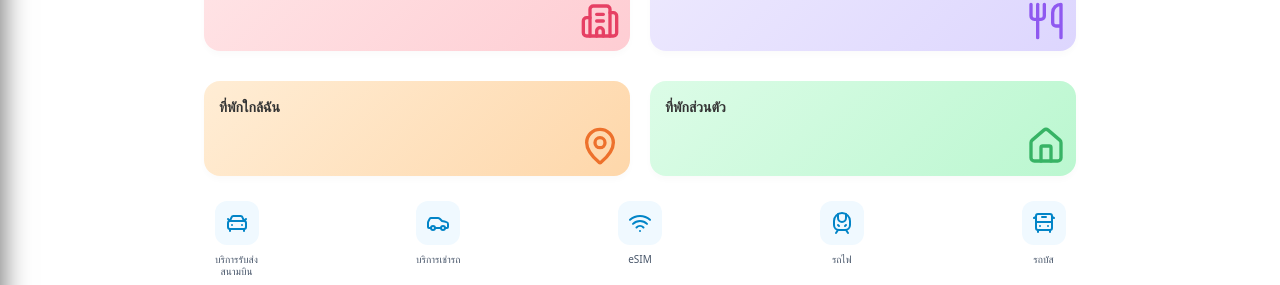
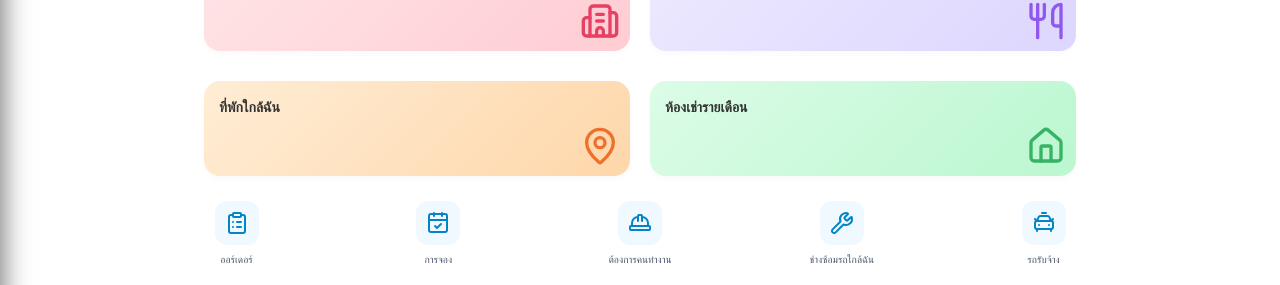
Before and after one commit to 1worldonecredit/kinnon_frontend, a React (Vite) app: page /dashboard in a window 1280 px wide. Shown: the part 160-445 px from the top of the page. Built offline with nearby package versions, Linux system fonts and the light colour scheme; no server answers.

Commit message:
Dashboard;

```diff
--- a/src/App.jsx
+++ b/src/App.jsx
@@ -11,6 +11,7 @@ import Shop from './pages/Shop';
 import Media from './pages/Media';
 import Restaurants from './pages/Restaurants';
 import NearbyHotels from './pages/NearbyHotels';
+import MonthlyRentals from './pages/MonthlyRentals';
 
 function App() {
   return (
@@ -31,6 +32,7 @@ function App() {
              <Route path="/media" element={<Media />} />
              <Route path="/restaurants" element={<Restaurants />} />
             <Route path="/nearby-hotels" element={<NearbyHotels />} />
+            <Route path="/monthly-rentals" element={<MonthlyRentals />} />
           </Routes>
         </div>
       </div>
--- a/src/pages/Dashboard.jsx
+++ b/src/pages/Dashboard.jsx
@@ -3,9 +3,9 @@ import { useNavigate } from 'react-router-dom';
 import BottomNavbar from '../components/BottomNavbar';
 import TopNavbar from '../components/TopNavbar';
 import {
-  Building2, Plane, Tent, Home, Car, CarFront,
-  Wifi, TrainFront, BusFront, Gift, Clock,
-  Ticket, Percent, Utensils, MapPin
+  Building2, Plane, Tent, Home,
+   Gift, Clock,
+  Ticket, Percent, Utensils, MapPin ,ClipboardList, CalendarCheck, HardHat, Wrench, CarTaxiFront
 } from 'lucide-react';
 
 const API_URL = import.meta.env.VITE_API_URL || 'https://apibooking.smartsoft.agency';
@@ -27,15 +27,15 @@ const Dashboard = () => {
     { title: 'ที่พักทั้งหมด', icon: <Building2 size={40} color="#e11d48" />, bg: 'linear-gradient(135deg, #ffe4e6 0%, #fecdd3 100%)', action: 'hotels' },
     { title: 'ร้านอาหารใกล้ฉัน', icon: <Utensils size={40} color="#7c3aed" />, bg: 'linear-gradient(135deg, #ede9fe 0%, #ddd6fe 100%)', action: 'restaurants' },
     { title: 'ที่พักใกล้ฉัน', icon: <MapPin size={40} color="#ea580c" />, bg: 'linear-gradient(135deg, #ffedd5 0%, #fed7aa 100%)', action: 'nearby_hotels' },
-    { title: 'ที่พักส่วนตัว', icon: <Home size={40} color="#16a34a" />, bg: 'linear-gradient(135deg, #dcfce7 0%, #bbf7d0 100%)', action: 'private_homes' },
+   { title: 'ห้องเช่ารายเดือน', icon: <Home size={40} color="#16a34a" />, bg: 'linear-gradient(135deg, #dcfce7 0%, #bbf7d0 100%)', action: 'monthly_rentals' },
   ];
 
   const subServices = [
-    { title: 'บริการรับส่ง\nสนามบิน', icon: <CarFront size={24} color="#0284c7" /> },
-    { title: 'บริการเช่ารถ', icon: <Car size={24} color="#0284c7" /> },
-    { title: 'eSIM', icon: <Wifi size={24} color="#0284c7" /> },
-    { title: 'รถไฟ', icon: <TrainFront size={24} color="#0284c7" /> },
-    { title: 'รถบัส', icon: <BusFront size={24} color="#0284c7" /> },
+    { title: 'ออร์เดอร์', icon: <ClipboardList size={24} color="#0284c7" /> },
+    { title: 'การจอง', icon: <CalendarCheck size={24} color="#0284c7" /> },
+    { title: 'ต้องการคนทำงาน', icon: <HardHat size={24} color="#0284c7" /> },
+    { title: 'ช่างซ้อมรถใกล้ฉัน', icon: <Wrench size={24} color="#0284c7" /> },
+    { title: 'รถรับจ้าง', icon: <CarTaxiFront size={24} color="#0284c7" /> },
   ];
 
   const welcomeGifts = [
@@ -121,6 +121,8 @@ const Dashboard = () => {
                   navigate('/restaurants');
                 } else if (cat.action === 'nearby_hotels') {
                   navigate('/nearby-hotels');
+                } else if (cat.action === 'monthly_rentals') { // 🌟 เพิ่มเงื่อนไขนี้
+                  navigate('/monthly-rentals');
                 } else {
                   alert(`กำลังพัฒนาระบบ: ${cat.title}`);
                 }
--- /dev/null
+++ b/src/pages/MonthlyRentals.jsx
@@ -0,0 +1,24 @@
+import React from 'react';
+import TopNavbar from '../components/TopNavbar';
+import BottomNavbar from '../components/BottomNavbar';
+import { Home } from 'lucide-react';
+
+const MonthlyRentals = () => {
+  return (
+    <div className="app-container" style={{ backgroundColor: '#f8fafc', minHeight: '100vh' }}>
+      <TopNavbar />
+
+      <div className="main-content" style={{ display: 'flex', flexDirection: 'column', alignItems: 'center', justifyContent: 'center', minHeight: '60vh' }}>
+        <div style={{ textAlign: 'center', padding: '40px 20px' }}>
+          <Home size={64} color="#16a34a" style={{ marginBottom: '20px', margin: '0 auto' }} />
+          <h1 style={{ fontSize: '24px', fontWeight: 'bold', color: '#1e293b', marginBottom: '10px' }}>ห้องเช่ารายเดือน</h1>
+          <p style={{ color: '#64748b' }}>ค้นหาหอพักและห้องเช่ารายเดือนราคาถูก เร็วๆ นี้...</p>
+        </div>
+      </div>
+
+      <BottomNavbar />
+    </div>
+  );
+};
+
+export default MonthlyRentals;
```
